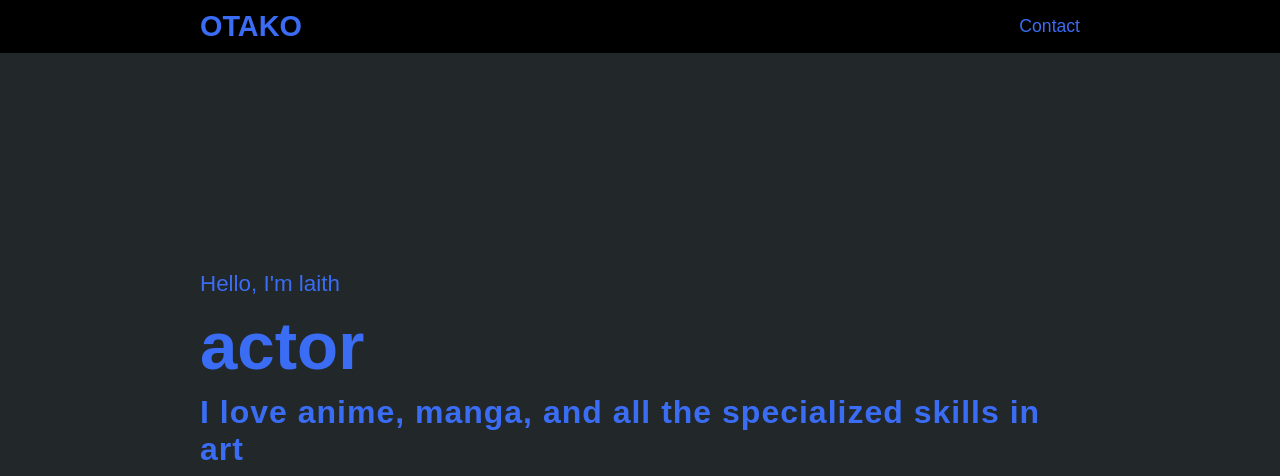
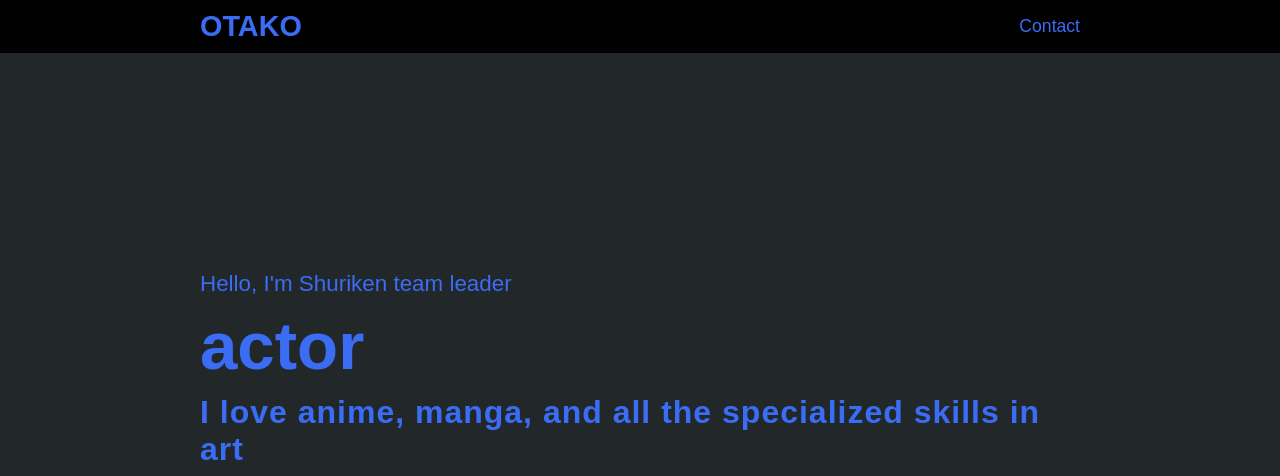
Before and after one commit to laitho8/laith, a plain HTML site: page index.html in a window 1280 px wide. Shown: the top 476 px of the page. Drawn offline with Linux system fonts and the light colour scheme.

Commit message:
Update index.html

```diff
--- a/index.html
+++ b/index.html
@@ -35,7 +35,7 @@
     <section class="main">
         <div>
 
-            <h2>Hello, I'm laith <br><span>actor</span></h2>
+            <h2>Hello, I'm Shuriken team leader <br><span>actor</span></h2>
 
             <h3>I love anime, manga, and all the specialized skills in art</h3>
 
```
